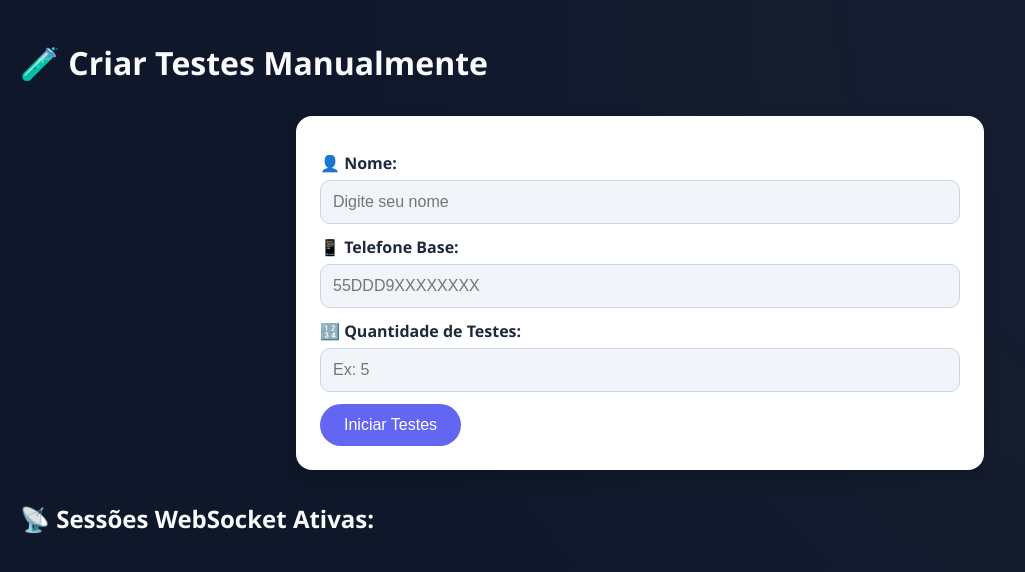
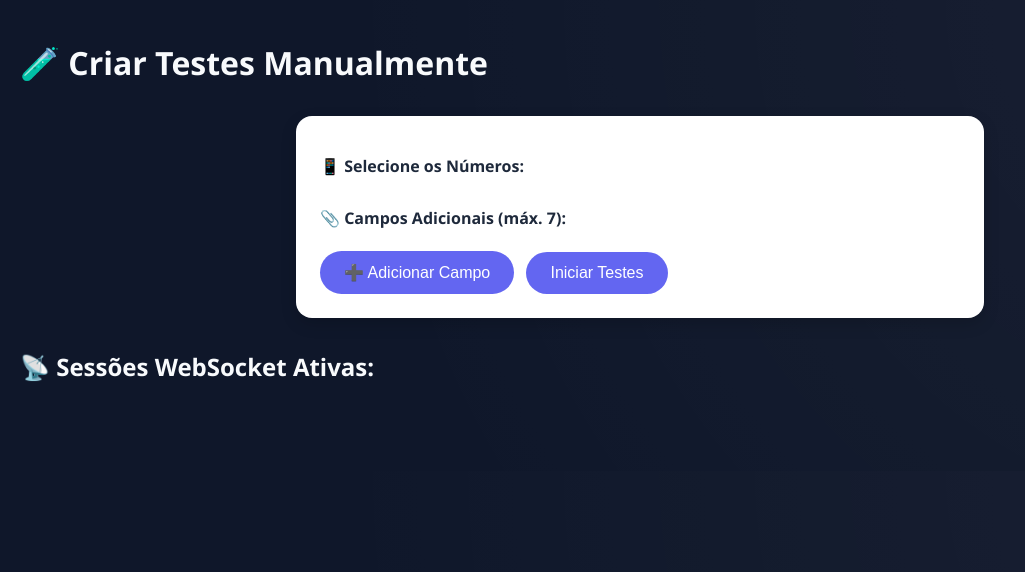
Before and after one commit to Matheus-Sueth/AutomacaoQA, a FastAPI app: template templates/whats_manual.html in a window 1280 px wide. Shown: the top 572 px of the page, without its empty margins (0-1025 px from the left). Run offline with FastAPI, Linux system fonts and the light colour scheme; the template is opened without the code that fills it, so the values that code supplies are empty; parts of the project's set-up code (start-up, migrations or seed data) failed here and were passed over; some libraries are stand-ins or nearby versions.

Commit message:
feat(teste-manual): reformula entrada para seleção de números e extras

```diff
--- a/auth.py
+++ b/auth.py
@@ -29,6 +29,8 @@ def verificar_usuario(request: Request):
         if access_token and token_type and region:
             user = get_user_by_token(access_token, token_type, region)
             if user:
+                numeros_disponiveis = [contact["address"][1:] for contact in user["addresses"] if contact.get("mediaType") == "PHONE"]
+                dados_usuario["numeros_disponiveis"] = numeros_disponiveis
                 return dados_usuario
     except Exception as e:
         logger.exception(f"Erro ao validar sessao do usuario {user_id}: {e}")
--- a/routers/login.py
+++ b/routers/login.py
@@ -22,11 +22,13 @@ logger = setup_logger("login", "routes")
 @router.post("/receber-token")
 async def receber_token(payload: TokenPayload):
     user = genesys.get_user_by_token(payload.access_token, payload.token_type, payload.region)
+    numeros_disponiveis = [contact["address"][1:] for contact in user["addresses"] if contact.get("mediaType") == "PHONE"]
     redis_client.setex(
             f"user:{user["id"]}", int(payload.expires_in),
             json.dumps({
                 "session": payload.model_dump(),
-                "user": user
+                "user": user,
+                "numeros_disponiveis": numeros_disponiveis
             })
         )
 
--- /dev/null
+++ b/static/css/whats_manual.css
@@ -0,0 +1,57 @@
+.numeros-container {
+  display: flex;
+  flex-wrap: wrap;
+  gap: 10px;
+  margin-top: 10px;
+  margin-bottom: 20px;
+}
+
+.checkbox-numero {
+  background: #e2e8f0;
+  padding: 8px 12px;
+  border-radius: 8px;
+  border: 1px solid #cbd5e1;
+  cursor: pointer;
+  transition: 0.2s;
+  display: flex;
+  align-items: center;
+  font-size: 14px;
+}
+
+.checkbox-numero:hover {
+  background-color: #cbd5e1;
+}
+
+.checkbox-numero input[type="checkbox"] {
+  margin-right: 8px;
+}
+
+.extras-container {
+  margin-top: 10px;
+  display: flex;
+  flex-direction: column;
+  gap: 10px;
+}
+
+.campo-extra {
+  display: flex;
+  gap: 10px;
+  align-items: center;
+}
+
+.campo-extra input {
+  flex: 1;
+  padding: 6px;
+  border-radius: 6px;
+  border: 1px solid #ccc;
+  max-width: 45%;
+}
+
+.campo-extra button {
+  background-color: #e3342f;
+  color: white;
+  border: none;
+  padding: 5px 10px;
+  border-radius: 4px;
+  cursor: pointer;
+}
--- a/static/js/script_manual_qa.js
+++ b/static/js/script_manual_qa.js
@@ -1,17 +1,57 @@
+function adicionarCampoExtra() {
+    const container = document.getElementById("extras-container");
+    if (container.children.length >= 7) {
+        Swal.fire({ icon: "warning", title: "Limite atingido", text: "Você pode adicionar no máximo 7 campos." });
+        return;
+    }
+
+    const div = document.createElement("div");
+    div.className = "campo-extra";
+
+    const inputChave = document.createElement("input");
+    inputChave.type = "text";
+    inputChave.placeholder = "Chave";
+    inputChave.maxLength = 200;
+
+    const inputValor = document.createElement("input");
+    inputValor.type = "text";
+    inputValor.placeholder = "Valor";
+    inputValor.maxLength = 200;
+
+    const btnRemover = document.createElement("button");
+    btnRemover.textContent = "❌";
+    btnRemover.onclick = () => div.remove();
+
+    div.appendChild(inputChave);
+    div.appendChild(inputValor);
+    div.appendChild(btnRemover);
+    container.appendChild(div);
+}
+
+
 async function criarTestesManuais() {
-    const nome = document.getElementById("nome").value;
-    const telefone = document.getElementById("telefone").value;
-    const quantidade = document.getElementById("quantidade").value;
+    const checkboxes = document.querySelectorAll("input[name='numeros']:checked");
+    const numerosSelecionados = Array.from(checkboxes).map(cb => cb.value);
 
-    if (!nome || !telefone || isNaN(quantidade)) {
-        Swal.fire({ icon: "error", title: "Erro", text: "Preencha todos os campos corretamente." });
+    if (numerosSelecionados.length === 0) {
+        Swal.fire({ icon: "error", title: "Erro", text: "Selecione ao menos um número e defina a quantidade." });
         return;
     }
 
     const formData = new FormData();
-    formData.append("nome", nome);
-    formData.append("telefone", telefone);
-    formData.append("quantidade", quantidade);
+    for (let numero of numerosSelecionados) {
+        formData.append("numeros", numero);
+    }
+
+    const extras = document.querySelectorAll("#extras-container .campo-extra");
+    for (let campo of extras) {
+        const chave = campo.children[0].value.trim();
+        const valor = campo.children[1].value.trim();
+
+        if (chave && valor) {
+            formData.append(`extras[${chave}]`, valor);
+        }
+    }
 
     Swal.fire({ title: "Criando testes...", allowOutsideClick: false, didOpen: () => Swal.showLoading() });
 
@@ -54,7 +94,7 @@ async function criarTestesManuais() {
     } catch (error) {
         Swal.close();
         console.error("Erro ao criar testes:", error);
-        Swal.fire({ icon: "error", title: "Erro", text: "Falha ao criar testes manuais." });
+        Swal.fire({ icon: "error", title: "Erro", text: error.message });
     }
 }
 
--- a/templates/whats_manual.html
+++ b/templates/whats_manual.html
@@ -5,6 +5,7 @@
   <meta name="viewport" content="width=device-width, initial-scale=1.0">
   <title>Automação Manual - Múltiplos Testes</title>
   <link rel="stylesheet" href="/static/css/style_multi.css">
+  <link rel="stylesheet" href="/static/css/whats_manual.css">
   <script src="/static/js/script_base_qa.js"></script>
   <script src="/static/js/script_manual_qa.js"></script>
   <script src="https://cdn.jsdelivr.net/npm/sweetalert2@11"></script>
@@ -13,17 +14,24 @@
   <h1>🧪 Criar Testes Manualmente</h1>
 
   <div class="input-container">
-    <label for="nome">👤 Nome:</label>
-    <input type="text" id="nome" placeholder="Digite seu nome" required>
+    <label style="margin-top: 15px;">📱 Selecione os Números:</label>
+    <div class="numeros-container">
+      {% for numero in numeros_disponiveis %}
+        <div class="checkbox-numero">
+          <input type="checkbox" name="numeros" value="{{ numero }}" id="numero_{{ loop.index }}">
+          <label for="numero_{{ loop.index }}">{{ numero }}</label>
+        </div>
+      {% endfor %}
+    </div>
 
-    <label for="telefone">📱 Telefone Base:</label>
-    <input type="text" id="telefone" placeholder="55DDD9XXXXXXXX" required>
+  <label style="margin-top: 20px;">📎 Campos Adicionais (máx. 7):</label>
+  <div id="extras-container" class="extras-container"></div>
 
-    <label for="quantidade">🔢 Quantidade de Testes:</label>
-    <input type="number" id="quantidade" placeholder="Ex: 5" min="1" max="50" required>
+  <button type="button" class="botao-enviar" onclick="adicionarCampoExtra()">➕ Adicionar Campo</button>
 
-    <button onclick="criarTestesManuais()" class="botao-enviar">Iniciar Testes</button>
-  </div>
+  <button onclick="criarTestesManuais()" class="botao-enviar">Iniciar Testes</button>
+</div>
+
 
   <h2>📡 Sessões WebSocket Ativas:</h2>
   <div id="testesContainer" class="container"></div>
```
Also changed, not shown: routers/qa.py (+42 -16 lines), routers/websocket_assincrono.py (+11 -7 lines).
